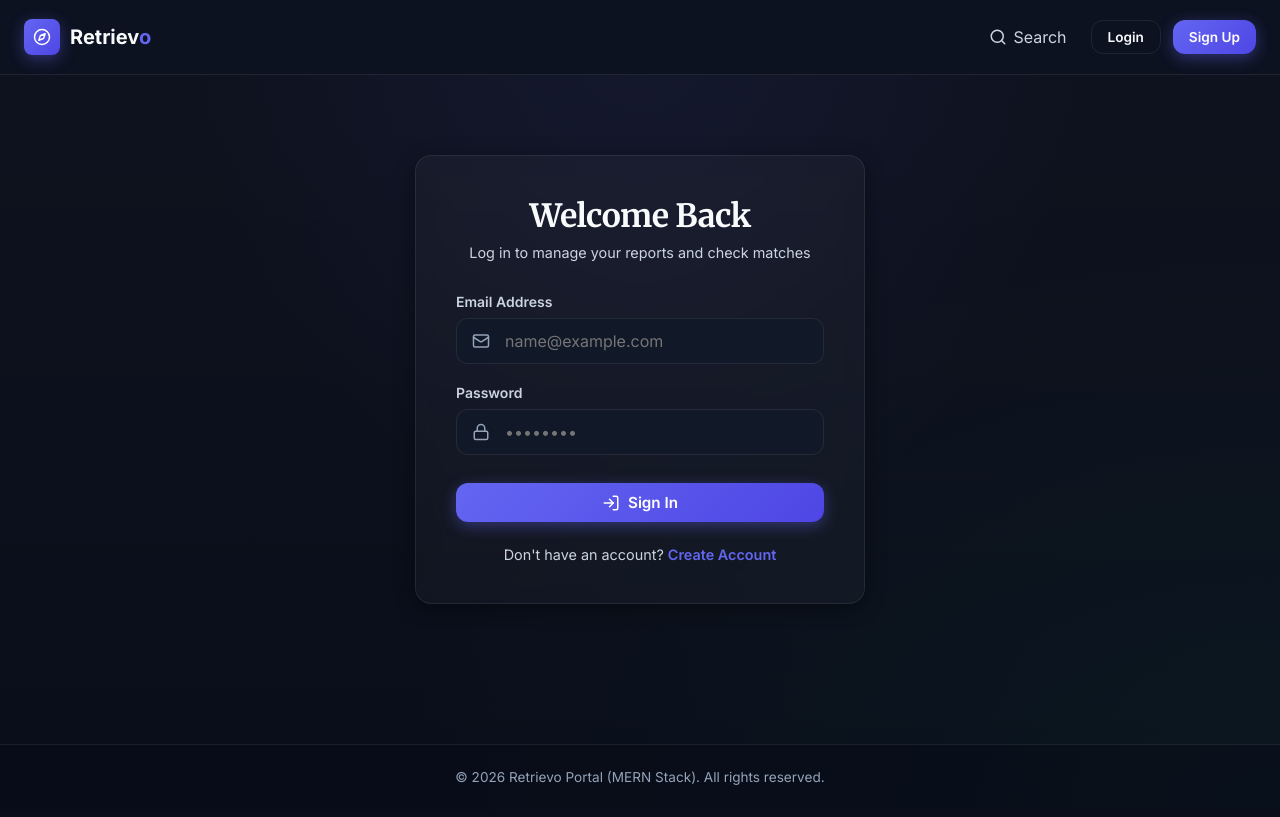
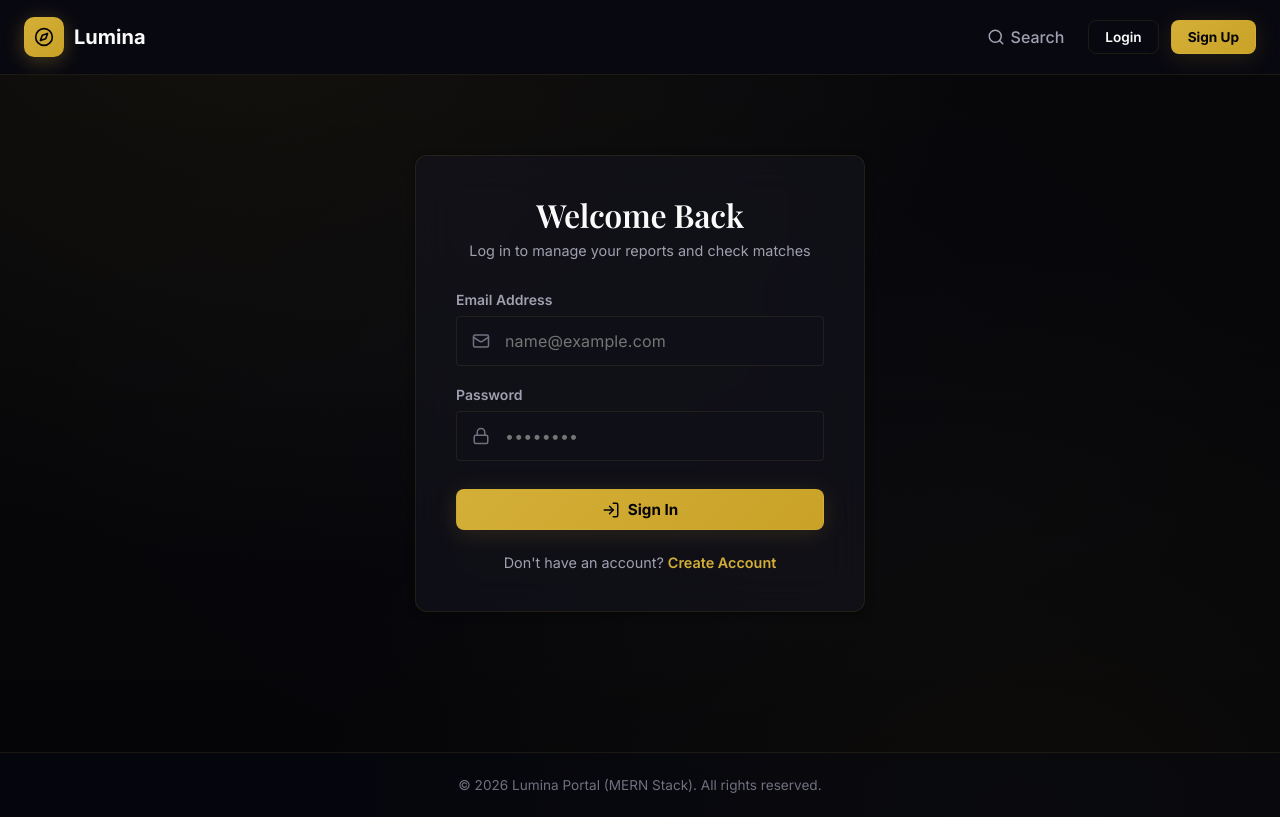
Before and after one commit to 28071611/MERN_PROJECT, a React app in the folder frontend/: page /login in a window 1280 px wide. Built offline with nearby package versions, Linux system fonts and the light colour scheme; the HTML template or start-up script is replaced by a standard one.

Commit message:
Rebrand to Lumina with premium elite UI - luxury gold accents, refined typography, sophisticated design

```diff
--- a/frontend/src/App.jsx
+++ b/frontend/src/App.jsx
@@ -76,7 +76,7 @@ function App() {
           background: 'rgba(5, 8, 20, 0.4)'
         }}>
           <div className="container">
-            © {new Date().getFullYear()} Retrievo Portal (MERN Stack). All rights reserved.
+            © {new Date().getFullYear()} Lumina Portal (MERN Stack). All rights reserved.
           </div>
         </footer>
       </div>
--- a/frontend/src/components/Navbar.jsx
+++ b/frontend/src/components/Navbar.jsx
@@ -33,18 +33,18 @@ const Navbar = ({ user, onLogout }) => {
           color: 'var(--text-primary)'
         }}>
           <div style={{
-            background: 'linear-gradient(135deg, var(--color-brand) 0%, #4f46e5 100%)',
-            width: '36px',
-            height: '36px',
-            borderRadius: '8px',
+            background: 'linear-gradient(135deg, var(--color-brand) 0%, var(--color-brand-secondary) 100%)',
+            width: '40px',
+            height: '40px',
+            borderRadius: '10px',
             display: 'flex',
             alignItems: 'center',
             justifyContent: 'center',
-            boxShadow: '0 4px 15px rgba(99,102,241,0.4)'
+            boxShadow: '0 4px 20px rgba(212,175,55,0.3)'
           }}>
-            <Compass size={18} color="#fff" />
+            <Compass size={20} color="#050508" />
           </div>
-          <span>Retriev<span style={{ color: 'var(--color-brand)' }}>o</span></span>
+          <span>Lumina</span>
         </Link>
 
         {/* Links */}
--- a/frontend/src/index.css
+++ b/frontend/src/index.css
@@ -1,41 +1,45 @@
-/* Optional web fonts for a warmer, handcrafted feel */
-@import url('https://fonts.googleapis.com/css2?family=Inter:wght@300;400;600;700&family=Merriweather:wght@300;400;700&display=swap');
+/* Premium web fonts for elite design */
+@import url('https://fonts.googleapis.com/css2?family=Inter:wght@300;400;500;600;700&family=Playfair+Display:wght@400;500;600;700&display=swap');
 
 :root {
-  --font-heading: 'Merriweather', Georgia, serif;
+  --font-heading: 'Playfair Display', Georgia, serif;
   --font-body: 'Inter', -apple-system, BlinkMacSystemFont, "Segoe UI", Roboto, "Helvetica Neue", Arial, sans-serif;
 
-  /* Modern, vibrant dark theme */
-  --bg-primary: #0a0e1a; /* deep space blue */
-  --bg-secondary: #0d1221;
-  --bg-tertiary: #111827;
-  --bg-card: rgba(255,255,255,0.03);
+  /* Premium elite dark theme with gold accents */
+  --bg-primary: #050508; /* deep black */
+  --bg-secondary: #080810;
+  --bg-tertiary: #0f0f18;
+  --bg-card: rgba(20,20,30,0.6);
 
-  --text-primary: #f8fafc;
-  --text-secondary: #cbd5e1;
-  --text-muted: #94a3b8;
+  --text-primary: #fafafa;
+  --text-secondary: #a0a0b0;
+  --text-muted: #707080;
 
-  --color-brand: #6366f1; /* modern indigo */
-  --color-brand-hover: #818cf8;
-  --color-lost: #ef4444; /* vibrant red */
-  --color-found: #10b981; /* vibrant green */
-  --color-lost-glow: rgba(239,68,68,0.15);
-  --color-found-glow: rgba(16,185,129,0.15);
-  --color-brand-glow: rgba(99,102,241,0.15);
+  --color-brand: #d4af37; /* luxury gold */
+  --color-brand-hover: #f4cf57;
+  --color-brand-secondary: #c9a227;
+  --color-lost: #e74c3c; /* elegant red */
+  --color-found: #27ae60; /* elegant green */
+  --color-lost-glow: rgba(231,76,60,0.12);
+  --color-found-glow: rgba(39,174,96,0.12);
+  --color-brand-glow: rgba(212,175,55,0.15);
 
-  --color-border: rgba(255,255,255,0.08);
-  --color-border-active: rgba(99,102,241,0.3);
+  --color-border: rgba(212,175,55,0.1);
+  --color-border-active: rgba(212,175,55,0.3);
 
-  --radius-sm: 8px;
-  --radius-md: 12px;
-  --radius-lg: 16px;
+  --radius-sm: 4px;
+  --radius-md: 8px;
+  --radius-lg: 12px;
+  --radius-xl: 20px;
 
-  --shadow-sm: 0 4px 20px rgba(0,0,0,0.4);
-  --shadow-md: 0 8px 30px rgba(0,0,0,0.5);
-  --shadow-glow: 0 0 40px rgba(99,102,241,0.15);
+  --shadow-sm: 0 2px 8px rgba(0,0,0,0.3);
+  --shadow-md: 0 4px 16px rgba(0,0,0,0.4);
+  --shadow-lg: 0 8px 32px rgba(0,0,0,0.5);
+  --shadow-glow: 0 0 30px rgba(212,175,55,0.2);
+  --shadow-premium: 0 4px 24px rgba(212,175,55,0.15);
 
-  --transition-fast: 0.15s ease;
-  --transition-normal: 0.3s cubic-bezier(0.4, 0, 0.2, 1);
+  --transition-fast: 0.2s ease;
+  --transition-normal: 0.4s cubic-bezier(0.25, 0.46, 0.45, 0.94);
 }
 
 /* Reset and Global Styles */
@@ -53,18 +57,19 @@ body {
   -moz-osx-font-smoothing: grayscale;
   min-height: 100vh;
   overflow-x: hidden;
-  /* Modern gradient background */
+  /* Premium gradient background */
   background-image:
-    radial-gradient(ellipse at top, rgba(99,102,241,0.08) 0%, transparent 50%),
-    radial-gradient(ellipse at bottom right, rgba(16,185,129,0.05) 0%, transparent 50%),
-    linear-gradient(180deg, rgba(255,255,255,0.02) 0%, transparent 100%);
+    radial-gradient(ellipse at 20% 0%, rgba(212,175,55,0.06) 0%, transparent 50%),
+    radial-gradient(ellipse at 80% 100%, rgba(212,175,55,0.04) 0%, transparent 50%),
+    radial-gradient(ellipse at 50% 50%, rgba(99,102,241,0.02) 0%, transparent 70%),
+    linear-gradient(180deg, rgba(255,255,255,0.01) 0%, transparent 100%);
 }
 
 h1, h2, h3, h4, h5, h6 {
   font-family: var(--font-heading);
-  font-weight: 700;
-  letter-spacing: -0.02em;
-  line-height: 1.25;
+  font-weight: 600;
+  letter-spacing: -0.01em;
+  line-height: 1.2;
 }
 
 a {
@@ -107,14 +112,32 @@ button, input, textarea, select {
   border-radius: var(--radius-md);
   box-shadow: var(--shadow-sm);
   transition: var(--transition-normal);
-  backdrop-filter: blur(10px);
-  -webkit-backdrop-filter: blur(10px);
+  backdrop-filter: blur(20px);
+  -webkit-backdrop-filter: blur(20px);
+  position: relative;
+  overflow: hidden;
+}
+
+.glow-card::before {
+  content: '';
+  position: absolute;
+  top: 0;
+  left: -100%;
+  width: 100%;
+  height: 100%;
+  background: linear-gradient(90deg, transparent, rgba(212,175,55,0.05), transparent);
+  transition: left 0.6s;
+  pointer-events: none;
+}
+
+.glow-card:hover::before {
+  left: 100%;
 }
 
 .glow-card:hover {
   border-color: var(--color-border-active);
-  box-shadow: var(--shadow-md), var(--shadow-glow);
-  transform: translateY(-4px);
+  box-shadow: var(--shadow-md), var(--shadow-premium);
+  transform: translateY(-2px);
 }
 
 .btn {
@@ -134,12 +157,13 @@ button, input, textarea, select {
 }
 
 .btn-primary {
-  background: linear-gradient(135deg, var(--color-brand) 0%, #4f46e5 100%);
-  color: #fff;
-  box-shadow: 0 4px 15px rgba(99,102,241,0.4);
-  border: none;
+  background: linear-gradient(135deg, var(--color-brand) 0%, var(--color-brand-secondary) 100%);
+  color: #050508;
+  box-shadow: var(--shadow-premium);
+  border: 1px solid rgba(212,175,55,0.3);
   position: relative;
   overflow: hidden;
+  font-weight: 700;
 }
 
 .btn-primary::before {
@@ -149,8 +173,8 @@ button, input, textarea, select {
   left: -100%;
   width: 100%;
   height: 100%;
-  background: linear-gradient(90deg, transparent, rgba(255,255,255,0.2), transparent);
-  transition: left 0.5s;
+  background: linear-gradient(90deg, transparent, rgba(255,255,255,0.3), transparent);
+  transition: left 0.6s;
 }
 
 .btn-primary:hover::before {
@@ -159,7 +183,8 @@ button, input, textarea, select {
 
 .btn-primary:hover {
   transform: translateY(-2px);
-  box-shadow: 0 6px 20px rgba(99,102,241,0.5);
+  box-shadow: 0 8px 24px rgba(212,175,55,0.3);
+  border-color: rgba(212,175,55,0.5);
 }
 .btn-secondary:hover {
   background: var(--color-border);
@@ -168,29 +193,29 @@ button, input, textarea, select {
 }
 
 .btn-danger {
-  background: linear-gradient(135deg, var(--color-lost) 0%, #dc2626 100%);
+  background: linear-gradient(135deg, var(--color-lost) 0%, #c0392b 100%);
   color: #fff;
-  box-shadow: 0 4px 15px rgba(239, 68, 68, 0.3);
-  border: none;
+  box-shadow: 0 4px 12px rgba(231,76,60,0.25);
+  border: 1px solid rgba(231,76,60,0.3);
 }
 
 .btn-danger:hover {
   transform: translateY(-2px);
-  box-shadow: 0 6px 20px rgba(239, 68, 68, 0.4);
-  filter: brightness(1.1);
+  box-shadow: 0 6px 20px rgba(231,76,60,0.35);
+  border-color: rgba(231,76,60,0.5);
 }
 
 .btn-success {
-  background: linear-gradient(135deg, var(--color-found) 0%, #059669 100%);
+  background: linear-gradient(135deg, var(--color-found) 0%, #1e8449 100%);
   color: #fff;
-  box-shadow: 0 4px 15px rgba(16, 185, 129, 0.3);
-  border: none;
+  box-shadow: 0 4px 12px rgba(39,174,96,0.25);
+  border: 1px solid rgba(39,174,96,0.3);
 }
 
 .btn-success:hover {
   transform: translateY(-2px);
-  box-shadow: 0 6px 20px rgba(16, 185, 129, 0.4);
-  filter: brightness(1.1);
+  box-shadow: 0 6px 20px rgba(39,174,96,0.35);
+  border-color: rgba(39,174,96,0.5);
 }
 
 /* Forms */
@@ -210,17 +235,18 @@ button, input, textarea, select {
 .form-control {
   background: var(--bg-tertiary);
   border: 1px solid var(--color-border);
-  border-radius: var(--radius-md);
-  padding: 12px 16px;
+  border-radius: var(--radius-sm);
+  padding: 14px 18px;
   color: var(--text-primary);
   font-size: 1rem;
   transition: var(--transition-normal);
   outline: none;
+  letter-spacing: 0.01em;
 }
 
 .form-control:focus {
   border-color: var(--color-brand);
-  box-shadow: 0 0 0 3px rgba(99,102,241,0.2), 0 4px 12px rgba(0,0,0,0.3);
+  box-shadow: 0 0 0 2px rgba(212,175,55,0.15), 0 4px 16px rgba(0,0,0,0.3);
 }
 
 /* Badges */
@@ -237,15 +263,15 @@ button, input, textarea, select {
 .badge-lost {
   background: var(--color-lost-glow);
   color: var(--color-lost);
-  border: 1px solid rgba(239,68,68,0.3);
-  box-shadow: 0 0 10px rgba(239,68,68,0.2);
+  border: 1px solid rgba(231,76,60,0.25);
+  box-shadow: 0 2px 8px rgba(231,76,60,0.15);
 }
 
 .badge-found {
   background: var(--color-found-glow);
   color: var(--color-found);
-  border: 1px solid rgba(16,185,129,0.3);
-  box-shadow: 0 0 10px rgba(16,185,129,0.2);
+  border: 1px solid rgba(39,174,96,0.25);
+  box-shadow: 0 2px 8px rgba(39,174,96,0.15);
 }
 
 .badge-resolved {
@@ -273,41 +299,42 @@ button, input, textarea, select {
 
 /* Alert Notification Panel */
 .alert-banner {
-  padding: 16px;
-  border-radius: var(--radius-md);
+  padding: 16px 20px;
+  border-radius: var(--radius-sm);
   margin-bottom: 24px;
   display: flex;
   align-items: center;
   gap: 12px;
   font-weight: 500;
-  backdrop-filter: blur(10px);
-  -webkit-backdrop-filter: blur(10px);
+  backdrop-filter: blur(20px);
+  -webkit-backdrop-filter: blur(20px);
+  border: 1px solid var(--color-border);
 }
 
 .alert-banner-info {
-  background: rgba(59, 130, 246, 0.2);
-  color: #60a5fa;
-  border: 1px solid rgba(59, 130, 246, 0.3);
-  box-shadow: 0 0 20px rgba(59, 130, 246, 0.15);
+  background: rgba(212,175,55,0.08);
+  color: var(--color-brand);
+  border-color: rgba(212,175,55,0.2);
+  box-shadow: 0 2px 12px rgba(212,175,55,0.1);
 }
 
 .alert-banner-success {
-  background: rgba(16, 185, 129, 0.2);
-  color: #34d399;
-  border: 1px solid rgba(16, 185, 129, 0.3);
-  box-shadow: 0 0 20px rgba(16, 185, 129, 0.15);
+  background: rgba(39,174,96,0.1);
+  color: var(--color-found);
+  border-color: rgba(39,174,96,0.2);
+  box-shadow: 0 2px 12px rgba(39,174,96,0.1);
 }
 
 /* Scrollbar customization */
 ::-webkit-scrollbar {
-  width: 10px;
+  width: 8px;
 }
 ::-webkit-scrollbar-track {
   background: var(--bg-primary);
 }
 ::-webkit-scrollbar-thumb {
   background: var(--bg-tertiary);
-  border-radius: 5px;
+  border-radius: 4px;
   border: 1px solid var(--color-border);
 }
 ::-webkit-scrollbar-thumb:hover {
--- a/frontend/src/pages/Home.jsx
+++ b/frontend/src/pages/Home.jsx
@@ -45,14 +45,14 @@ const Home = ({ user }) => {
       {/* Hero Section */}
       <div style={{ textAlign: 'center', marginBottom: '80px' }}>
         <h1 style={{
-          fontSize: '4rem',
-          fontWeight: 800,
-          background: 'linear-gradient(135deg, #fff 0%, #a5b4fc 50%, var(--color-brand) 100%)',
+          fontSize: '4.5rem',
+          fontWeight: 600,
+          background: 'linear-gradient(135deg, #fafafa 0%, #d4af37 50%, #f4cf57 100%)',
           WebkitBackgroundClip: 'text',
           WebkitTextFillColor: 'transparent',
-          marginBottom: '20px',
+          marginBottom: '24px',
           lineHeight: 1.1,
-          textShadow: '0 0 40px rgba(99,102,241,0.3)'
+          letterSpacing: '-0.02em'
         }}>
           Lost it? Find it.<br/>Found it? Return it.
         </h1>
```
